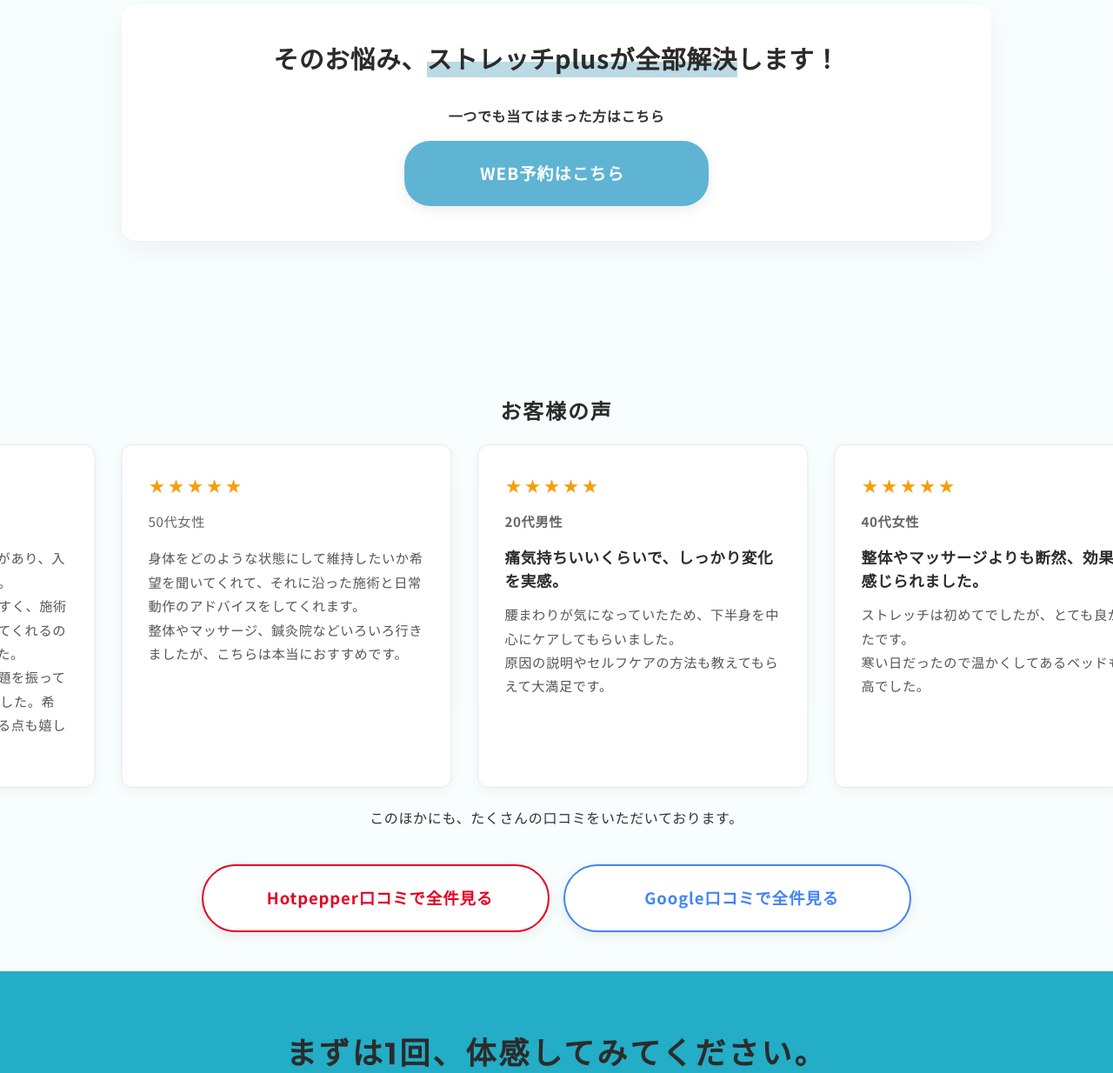
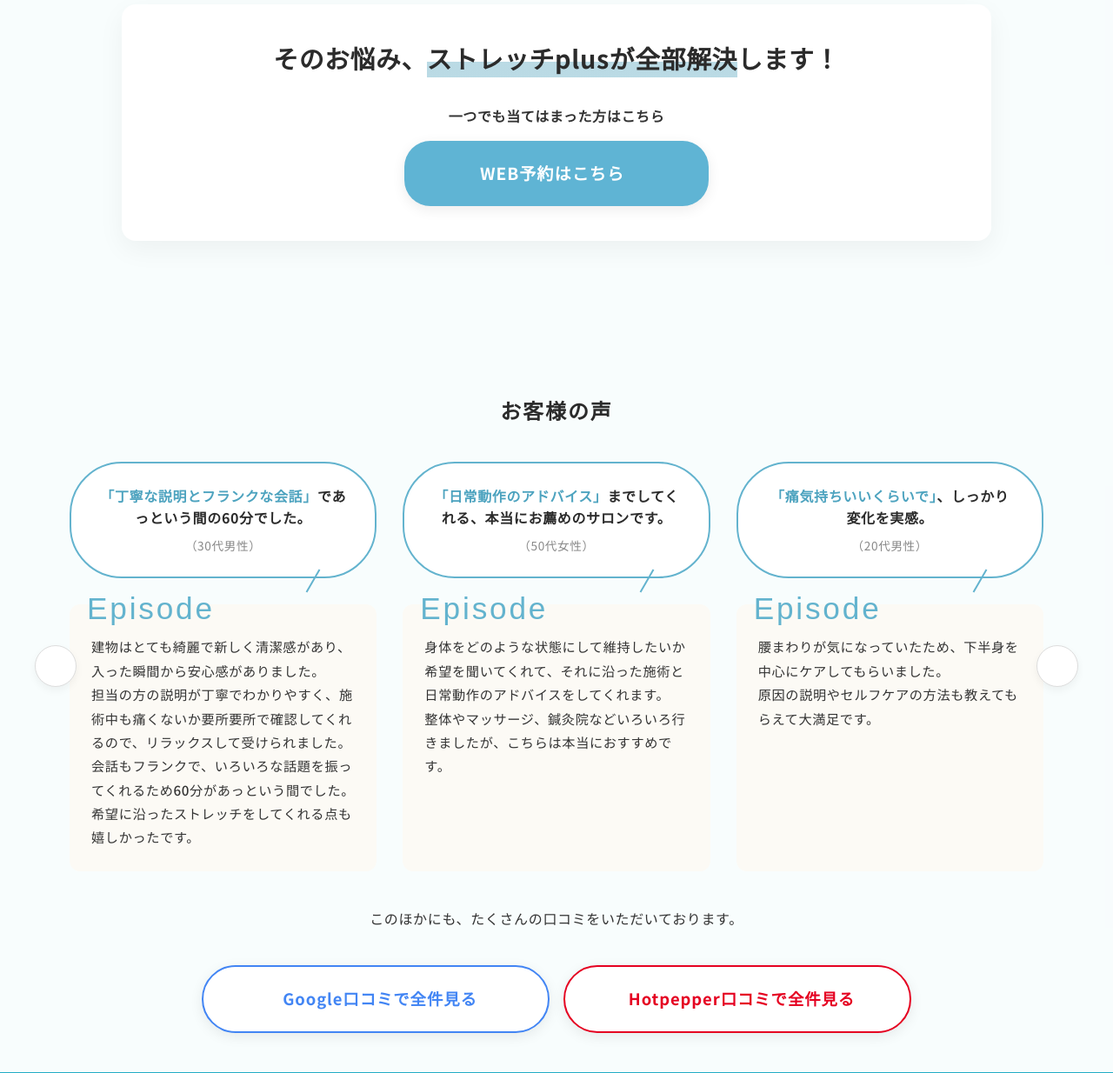
Before and after one commit to chanceai1234-glitch/stretchplus_hp_final, a PHP site: page /redesign/index.html in a window 1280 px wide. Shown: the part 2490-3724 px from the top of the page at 87% size. Run offline with PHP 8.4, Linux system fonts and the light colour scheme.

Commit message:
Redesign reviews section to manual slider matching reference image

```diff
--- a/redesign/index.html
+++ b/redesign/index.html
@@ -168,74 +168,59 @@
     <!-- Section 4: お客様の声 -->
     <section id="reviews" class="reveal">
         <h2>お客様の声</h2>
+        <div class="review-slider-container">
+            <button id="review-prev" class="slider-btn prev-btn"><i class="fas fa-chevron-left"></i></button>
             <div class="review-grid-wrapper">
-            <div class="review-grid">
-                <!-- Original 5 Cards -->
+                <div class="review-grid" id="review-grid">
+                    <!-- Cards -->
                     <div class="review-card">
-                    <p class="stars">★★★★★</p>
-                    <p class="user-meta">30代男性</p>
-                    <p class="comment">
-                        建物はとても綺麗で新しく清潔感があり、入った瞬間から安心感がありました。<br>担当の方の説明が丁寧でわかりやすく、施術中も痛くないか要所要所で確認してくれるので、リラックスして受けられました。<br>会話もフランクで、いろいろな話題を振ってくれるため60分があっという間でした。希望に沿ったストレッチをしてくれる点も嬉しかったです。
-                    </p>
+                        <div class="review-bubble">
+                            <p class="review-quote"><span class="highlight-text">「丁寧な説明とフランクな会話」</span>であっという間の60分でした。<br><span class="review-user">（30代男性）</span></p>
+                        </div>
+                        <div class="review-episode">
+                            <h3 class="episode-title">Episode</h3>
+                            <p class="comment">建物はとても綺麗で新しく清潔感があり、入った瞬間から安心感がありました。<br>担当の方の説明が丁寧でわかりやすく、施術中も痛くないか要所要所で確認してくれるので、リラックスして受けられました。会話もフランクで、いろいろな話題を振ってくれるため60分があっという間でした。希望に沿ったストレッチをしてくれる点も嬉しかったです。</p>
+                        </div>
                     </div>
                     <div class="review-card">
-                    <p class="stars">★★★★★</p>
-                    <p class="user-meta">50代女性</p>
-                    <p class="comment">
-                        身体をどのような状態にして維持したいか希望を聞いてくれて、それに沿った施術と日常動作のアドバイスをしてくれます。<br>整体やマッサージ、鍼灸院などいろいろ行きましたが、こちらは本当におすすめです。
-                    </p>
+                        <div class="review-bubble">
+                            <p class="review-quote"><span class="highlight-text">「日常動作のアドバイス」</span>までしてくれる、本当にお薦めのサロンです。<br><span class="review-user">（50代女性）</span></p>
+                        </div>
+                        <div class="review-episode">
+                            <h3 class="episode-title">Episode</h3>
+                            <p class="comment">身体をどのような状態にして維持したいか希望を聞いてくれて、それに沿った施術と日常動作のアドバイスをしてくれます。<br>整体やマッサージ、鍼灸院などいろいろ行きましたが、こちらは本当におすすめです。</p>
+                        </div>
                     </div>
                     <div class="review-card">
-                    <p class="stars">★★★★★</p>
-                    <p class="user-meta"><strong>20代男性</strong></p>
-                    <p class="review-summary"><strong>痛気持ちいいくらいで、しっかり変化を実感。</strong></p>
-                    <p class="comment">
-                        腰まわりが気になっていたため、下半身を中心にケアしてもらいました。<br>原因の説明やセルフケアの方法も教えてもらえて大満足です。
-                    </p>
+                        <div class="review-bubble">
+                            <p class="review-quote"><span class="highlight-text">「痛気持ちいいくらいで」</span>、しっかり変化を実感。<br><span class="review-user">（20代男性）</span></p>
+                        </div>
+                        <div class="review-episode">
+                            <h3 class="episode-title">Episode</h3>
+                            <p class="comment">腰まわりが気になっていたため、下半身を中心にケアしてもらいました。<br>原因の説明やセルフケアの方法も教えてもらえて大満足です。</p>
+                        </div>
                     </div>
                     <div class="review-card">
-                    <p class="stars">★★★★★</p>
-                    <p class="user-meta"><strong>40代女性</strong></p>
-                    <p class="review-summary"><strong>整体やマッサージよりも断然、効果を感じられました。</strong></p>
-                    <p class="comment">
-                        ストレッチは初めてでしたが、とても良かったです。<br>寒い日だったので温かくしてあるベッドも最高でした。
-                    </p>
+                        <div class="review-bubble">
+                            <p class="review-quote">整体やマッサージよりも断然、<span class="highlight-text">「効果を感じられました」</span>。<br><span class="review-user">（40代女性）</span></p>
+                        </div>
+                        <div class="review-episode">
+                            <h3 class="episode-title">Episode</h3>
+                            <p class="comment">ストレッチは初めてでしたが、とても良かったです。<br>寒い日だったので温かくしてあるベッドも最高でした。</p>
+                        </div>
                     </div>
                     <div class="review-card">
-                    <p class="stars">★★★★★</p>
-                    <p class="user-meta"><strong>20代男性</strong></p>
-                    <p class="review-summary"><strong>可動域がかなり広がったのを実感しました！</strong></p>
-                    <p class="comment">
-                        普段トレーニングをしているので体の硬さが気になっていましたが、状態を見ながら的確にほぐしていただき、自分では伸ばしにくい部分まで丁寧にアプローチしてもらえて、とても満足です。
-                    </p>
+                        <div class="review-bubble">
+                            <p class="review-quote"><span class="highlight-text">「可動域がかなり広がった」</span>のを実感しました！<br><span class="review-user">（20代男性）</span></p>
                         </div>
-                <!-- Duplicate 1-3 for seamless scroll -->
-                <div class="review-card">
-                    <p class="stars">★★★★★</p>
-                    <p class="user-meta"><strong>30代男性</strong></p>
-                    <p class="review-summary"><strong>丁寧な説明とフランクな会話で、あっという間の60分でした。</strong></p>
-                    <p class="comment">
-                        建物はきれいで清潔感があり、入った瞬間から安心感がありました。<br>施術中も痛くないか確認してくれるので、リラックスして希望に沿ったストレッチを受けられました。
-                    </p>
+                        <div class="review-episode">
+                            <h3 class="episode-title">Episode</h3>
+                            <p class="comment">普段トレーニングをしているので体の硬さが気になっていましたが、状態を見ながら的確にほぐしていただき、自分では伸ばしにくい部分まで丁寧にアプローチしてもらえて、とても満足です。</p>
                         </div>
-                <div class="review-card">
-                    <p class="stars">★★★★★</p>
-                    <p class="user-meta"><strong>50代女性</strong></p>
-                    <p class="review-summary"><strong>日常動作のアドバイスまでしてくれる、本当におすすめのサロンです。</strong></p>
-                    <p class="comment">
-                        身体をどのような状態にして維持したいか希望を聞いてくれて、それに沿った施術をしてくれます。<br>いろいろ行きましたが、こちらは大満足です。
-                    </p>
                     </div>
-                <div class="review-card">
-                    <p class="stars">★★★★★</p>
-                    <p class="user-meta"><strong>20代男性</strong></p>
-                    <p class="review-summary"><strong>痛気持ちいいくらいで、しっかり変化を実感。</strong></p>
-                    <p class="comment">
-                        腰まわりが気になっていたため、下半身を中心にケアしてもらいました。<br>原因の説明やセルフケアの方法も教えてもらえて大満足です。
-                    </p>
                 </div>
-                <!-- Duplicate 4-5 end -->
             </div>
+            <button id="review-next" class="slider-btn next-btn"><i class="fas fa-chevron-right"></i></button>
         </div>
 
         <div class="review-badge-text">
@@ -243,11 +228,11 @@
         </div>
 
         <div class="review-cta cta-group">
+            <a href="#" class="btn btn-google" target="_blank">
+                <i class="fab fa-google"></i> Google口コミで全件見る
+            </a>
             <a href="https://beauty.hotpepper.jp/kr/slnH000671756/review/" class="btn btn-hotpepper" target="_blank">
                 <i class="fas fa-external-link-alt"></i> Hotpepper口コミで全件見る
-            </a>
-            <a href="#" class="btn btn-google" target="_blank">
-                <i class="fab fa-google"></i> Google口コミで全件見る
             </a>
         </div>
     </section>
@@ -752,6 +737,51 @@
                     header.classList.remove('scrolled');
                 }
             });
+
+            // Review Slider Logic
+            const reviewGrid = document.getElementById('review-grid');
+            const prevReviewBtn = document.getElementById('review-prev');
+            const nextReviewBtn = document.getElementById('review-next');
+            if (reviewGrid && prevReviewBtn && nextReviewBtn) {
+                let currentSlide = 0;
+                // Determine items per view based on window width
+                const getItemsPerView = () => window.innerWidth <= 600 ? 1 : (window.innerWidth <= 900 ? 2 : 3);
+
+                const updateSliderPosition = () => {
+                    const cards = reviewGrid.querySelectorAll('.review-card');
+                    if (cards.length === 0) return;
+                    const itemsPerView = getItemsPerView();
+                    const maxSlide = Math.max(0, cards.length - itemsPerView);
+                    if (currentSlide > maxSlide) currentSlide = maxSlide;
+                    if (currentSlide < 0) currentSlide = 0;
+
+                    const cardWidth = cards[0].offsetWidth;
+                    const gap = 30; // 30px gap
+                    const offset = currentSlide * (cardWidth + gap);
+                    reviewGrid.style.transform = `translateX(-${offset}px)`;
+                };
+
+                prevReviewBtn.addEventListener('click', () => {
+                    if (currentSlide > 0) {
+                        currentSlide--;
+                        updateSliderPosition();
+                    }
+                });
+
+                nextReviewBtn.addEventListener('click', () => {
+                    const cards = reviewGrid.querySelectorAll('.review-card');
+                    const itemsPerView = getItemsPerView();
+                    const maxSlide = Math.max(0, cards.length - itemsPerView);
+                    if (currentSlide < maxSlide) {
+                        currentSlide++;
+                        updateSliderPosition();
+                    }
+                });
+
+                window.addEventListener('resize', updateSliderPosition);
+                // Call initially
+                updateSliderPosition();
+            }
         });
     </script>
 </body>
--- a/redesign/style.css
+++ b/redesign/style.css
@@ -1494,6 +1494,48 @@ h6 {
     color: var(--text-heading);
 }
 
+.review-slider-container {
+    display: flex;
+    align-items: center;
+    position: relative;
+    max-width: 1200px;
+    margin: 0 auto;
+    padding: 20px 40px;
+}
+
+.slider-btn {
+    background-color: #fff;
+    border: 1px solid #ddd;
+    border-radius: 50%;
+    width: 48px;
+    height: 48px;
+    display: flex;
+    justify-content: center;
+    align-items: center;
+    cursor: pointer;
+    box-shadow: 0 4px 10px rgba(0,0,0,0.05);
+    position: absolute;
+    top: 50%;
+    transform: translateY(-50%);
+    z-index: 10;
+    color: var(--primary-color);
+    font-size: 1.2rem;
+    transition: all 0.3s ease;
+}
+
+.slider-btn:hover {
+    background-color: var(--primary-color);
+    color: #fff;
+}
+
+.prev-btn {
+    left: 0;
+}
+
+.next-btn {
+    right: 0;
+}
+
 .review-grid-wrapper {
     width: 100%;
     overflow: hidden;
@@ -1503,61 +1545,117 @@ h6 {
 .review-grid {
     display: flex;
     gap: 30px;
-    width: max-content;
-    animation: scroll-left 40s linear infinite;
-}
-
-.review-grid:hover {
-    animation-play-state: paused;
-}
-
-@keyframes scroll-left {
-    0% {
-        transform: translateX(0);
-    }
-
-    100% {
-        transform: translateX(calc(-50% - 15px));
-    }
+    transition: transform 0.5s ease;
+    align-items: stretch;
 }
 
 .review-card {
-    background: #ffffff;
-    padding: 30px;
-    border-radius: var(--border-radius);
-    border: 1px solid var(--border-color); /* 薄い枠線に変更し、緑の太線を撤廃 */
-    box-shadow: 0 4px 15px rgba(0, 0, 0, 0.04);
-    width: 380px; /* 長文が読みやすいように少しだけ広げる */
+    background: transparent;
+    padding: 0;
+    border: none;
+    box-shadow: none;
+    width: calc(33.333% - 20px);
     flex: 0 0 auto;
     text-align: left;
     white-space: normal;
-}
-
-.review-card .stars {
-    color: #F59E0B;
-    font-size: 1.2rem;
-    letter-spacing: 2px;
-    margin-bottom: 10px;
-}
-
-.review-card .user-meta {
-    font-size: 0.95rem;
-    color: #666666;
-    margin-bottom: 15px;
-}
-
-.review-summary {
-    font-size: 1.1rem;
+    display: flex;
+    flex-direction: column;
+}
+
+@media (max-width: 900px) {
+    .review-card {
+        width: calc(50% - 15px);
+    }
+}
+
+@media (max-width: 600px) {
+    .review-card {
+        width: 100%;
+    }
+    .review-slider-container {
+        padding: 20px 0;
+    }
+    .slider-btn {
+        display: none; /* スマホではスワイプ想定かボタン非表示（あとでJSで簡易スワイプ対応） */
+    }
+    .review-grid-wrapper {
+        overflow-x: auto;
+        scroll-snap-type: x mandatory;
+        padding-bottom: 20px;
+    }
+    .review-card {
+        scroll-snap-align: center;
+    }
+}
+
+.review-bubble {
+    border: 2px solid #63b3ce; /* 参照画像のような深緑・青緑系 */
+    border-radius: 60px; /* 楕円形に近い角丸 */
+    padding: 25px 30px;
+    position: relative;
+    margin-bottom: 30px;
+    background-color: #fff;
+    text-align: center;
+    display: flex;
+    flex-direction: column;
+    justify-content: center;
+    min-height: 120px;
+}
+
+.review-bubble::after {
+    content: '';
+    position: absolute;
+    bottom: -20px;
+    right: 20%;
+    width: 2px;
+    height: 30px;
+    background-color: #63b3ce;
+    transform: rotate(30deg);
+}
+
+.review-quote {
+    font-size: 1rem;
     font-weight: 700;
     color: var(--text-heading);
-    margin-bottom: 12px;
-    line-height: 1.5;
-}
-
-.review-card .comment {
-    color: #555555;
+    line-height: 1.6;
+}
+
+.review-quote .highlight-text {
+    color: #4da3bf; /* 参照画像の強調色 */
+}
+
+.review-user {
+    font-size: 0.85rem;
+    color: #888;
+    margin-top: 8px;
+    display: block;
+    font-weight: normal;
+}
+
+.review-episode {
+    background-color: #fcfaf5; /* 参照画像のような温かみのあるオフホワイト */
+    padding: 35px 25px 25px;
+    border-radius: 12px;
+    position: relative;
+    flex-grow: 1; /* 高さを揃える */
+}
+
+.episode-title {
+    font-family: 'Brush Script MT', 'cursive', sans-serif; /* 筆記体風のフォント指定 */
+    font-size: 2.2rem;
+    color: #63b3ce;
+    position: absolute;
+    top: -20px;
+    left: 20px;
+    margin: 0;
+    font-weight: normal;
+}
+
+.review-episode .comment {
+    color: var(--text-body);
     font-size: 0.95rem;
-    line-height: 1.8; /* 行間を広げて読みやすく */
+    line-height: 1.8;
+    font-weight: 500;
 }
 
 /* ==========================================================================
```
Also changed, not shown: index.html (+96 -56 lines), style.css (+144 -46 lines). Lines whose indentation alone changed are shown as unchanged.
